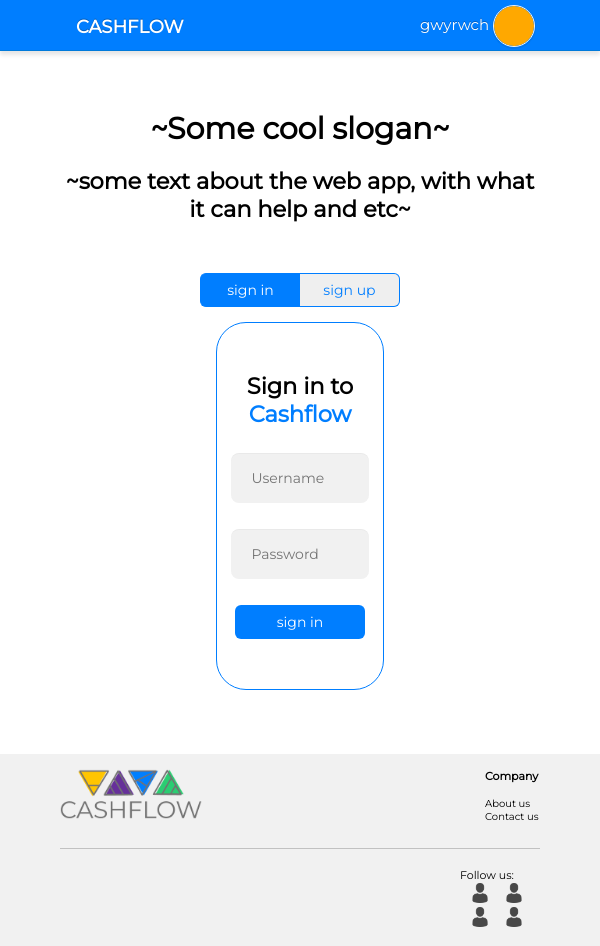
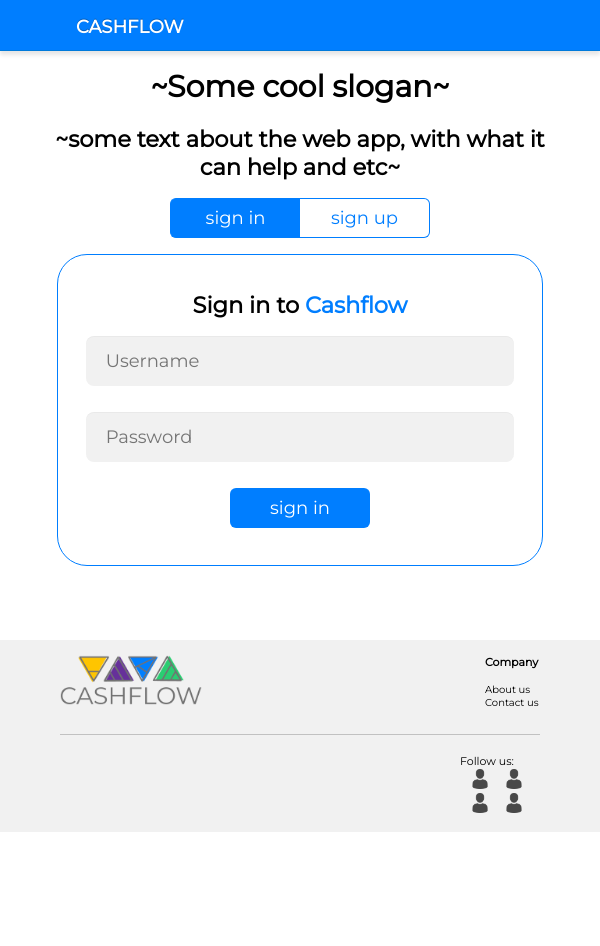
Before and after one commit to gwyrwch/group-expenses-app, a Django app: page /sign_in_up in a window 600 px wide. After the commit the page ends 832 px from the top, so only its background shows below. Run offline with Django 3.2, Linux system fonts and the light colour scheme.

Commit message:
media queries to sign_in_up page added

```diff
--- a/static/css/sign_in_up.css
+++ b/static/css/sign_in_up.css
@@ -83,6 +83,7 @@
 .switch .btn-secondary {
     color: #007eff;
     border: 1px solid #007eff;
+    background-color: white;
 }
 
 .switch .btn1 {
@@ -104,12 +105,97 @@
 
 }
 
-.btn2:active {
-    /*background-color: #007eff;*/
-    /*color: #fff;*/
-}
+/*.btn2:active {*/
+/*    background-color: #007eff;*/
+/*    color: #fff;*/
+/*}*/
 
 
 .span-logo-text {
     color: #007eff;
 }
+
+
+/* Extra small devices (phones, 600px and down) */
+@media only screen and (max-width: 600px) {
+    .sign_form_base {
+        width: 100%;
+        padding-top: 0;
+        margin: 0;
+    }
+
+    .sign_form {
+        margin-left: 2%;
+        margin-right: 2%;
+    }
+
+    .sign_form h2 {
+        margin-top: 2% !important;
+        margin-bottom: 4% !important;
+    }
+
+    .btn-sign-in {
+        margin-bottom: 2%;
+    }
+
+    .main-container {
+        padding-left: 0;
+        padding-right: 0;
+        padding-top: 3%;
+    }
+
+    .main-container h2 {
+        margin: 3%; !important;
+    }
+}
+
+/* Small devices (portrait tablets and large phones, 600px and up) */
+@media only screen and (min-width: 600px) and (max-width: 768px) {
+    .sign_form_base {
+        width: 100%;
+    }
+
+    .sign_form {
+        margin-left: 6%;
+        margin-right: 6%;
+        margin-top: 3%;
+    }
+
+
+    .btn-sign-in {
+        width: 140px;
+        height: 40px;
+        font-size: 18px;
+    }
+
+    .main-container {
+        padding-left: 4%;
+        padding-right: 4%;
+        padding-top: 3%;
+    }
+
+    .switch button {
+        margin: 0 -2px;
+        height: 40px;
+        width: 130px;
+        transition: all 0.5s cubic-bezier(0.65,-0.25,0.25, 1.95);
+        font-size: 18px;
+    }
+
+    .sign_form input {
+        font-size: 18px;
+    }
+
+}
+
+/* Medium devices (landscape tablets, 768px and up) */
+@media only screen and (min-width: 768px) {
+}
+
+/* Large devices (laptops/desktops, 992px and up) */
+@media only screen and (min-width: 992px) {
+}
+
+/* Extra large devices (large laptops and desktops, 1200px and up) */
+@media only screen and (min-width: 1200px) {
+}
--- a/templates/profile.html
+++ b/templates/profile.html
@@ -14,7 +14,7 @@
 <body>
     <header>
         <nav class="navbar">
-            <a class="navbar-item" href="#">
+            <a class="navbar-item" href="/">
                 <div class="text navbar-logo-text">
                     Cashflow
                 </div>
@@ -25,7 +25,7 @@
                     <img src="{% static "img/Disc_Plain_orange.png" %}">
                 </a>
                 <div class="dropdown-content">
-                    <a href="#">Your account</a>
+                    <a href="profile">Your account</a>
                     <a href="#">Log out</a>
                 </div>
             </div>
--- a/templates/sign_in_up.html
+++ b/templates/sign_in_up.html
@@ -4,6 +4,7 @@
 
 <html lang="en">
   <head>
+      <meta name="viewport" content="width=device-width,initial-scale=1">
       <title>Cashflow</title>
       <link rel="stylesheet" type="text/css" href="{% static "css/main.css" %}">
       <link rel="stylesheet" type="text/css" href="{% static "css/sign_in_up.css" %}">
@@ -14,21 +15,11 @@
 <body>
     <header>
         <nav class="navbar">
-            <a class="navbar-item" href="#">
+            <a class="navbar-item" href="/">
                 <div class="text navbar-logo-text">
                     Cashflow
                 </div>
             </a>
-            <div class="dropdown float-right">
-                <a class="navbar-item profile-nav" href="profile">
-                    gwyrwch
-                    <img src="{% static "img/Disc_Plain_orange.png" %}">
-                </a>
-                <div class="dropdown-content">
-                    <a href="#">Your account</a>
-                    <a href="#">Log out</a>
-                </div>
-            </div>
         </nav>
     </header>
     <main>
```
Also changed, not shown: templates/index.html (+9 -9 lines), static/css/main.css (line endings or trailing spaces).
